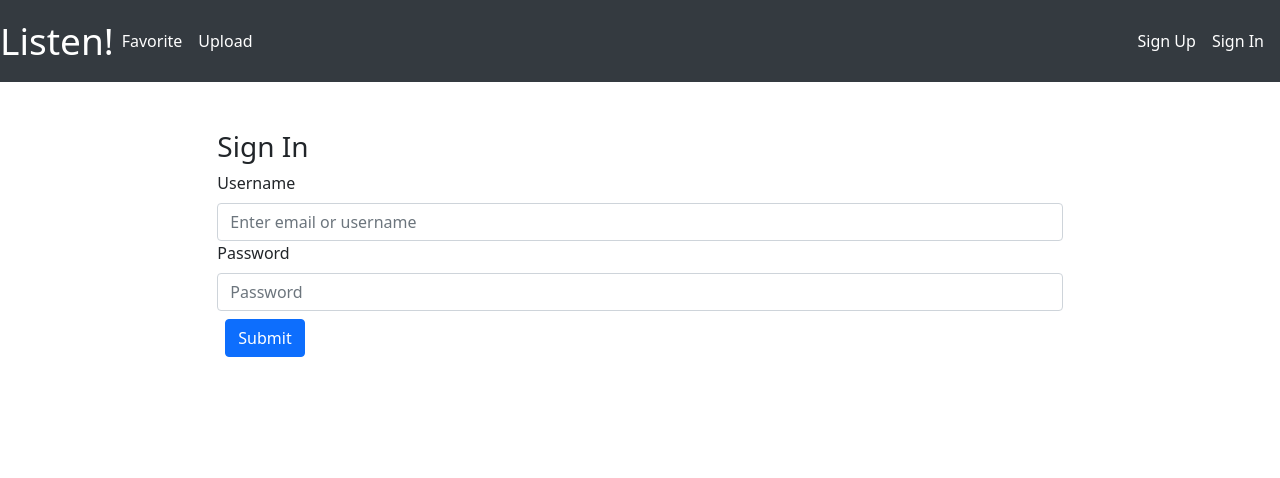
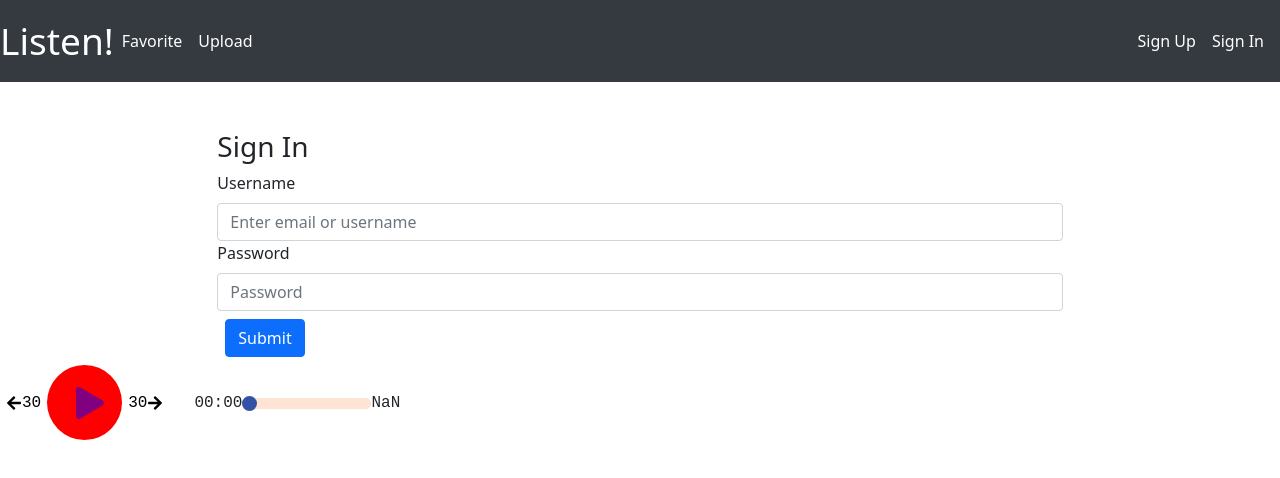
Before and after one commit to RyanCLuis/Listen, a React (Create React App) app: page /sign-in in a window 1280 px wide. Shown: the top 478 px of the page. Built offline with nearby package versions, Linux system fonts and the light colour scheme.

Commit message:
adds audio player and functions

```diff
--- a/package.json
+++ b/package.json
@@ -12,6 +12,7 @@
     "react": "^17.0.2",
     "react-bootstrap": "^2.0.3",
     "react-dom": "^17.0.2",
+    "react-icons": "^5.0.1",
     "react-router-dom": "^6.0.2",
     "react-scripts": "4.0.3",
     "sass": "^1.44.0",
--- /dev/null
+++ b/src/components/AudioPlayer/AudioPlayer.jsx
@@ -0,0 +1,93 @@
+import React, {useState, useRef, useEffect}  from "react"
+import styles from './AudioPlayer.module.css'
+import { FaArrowLeft, FaArrowRight, FaPlay, FaPause } from "react-icons/fa"
+
+
+const AudioPlayer = () => {
+    const [isPlaying, setIsPlaying] = useState(false)
+    const [duration, setDuration] = useState(0)
+    const [currentTime, setCurrentTime] = useState(0)
+
+    const audioPlayer = useRef()
+    const progressBar = useRef()
+    const animationRef = useRef()
+
+    useEffect(() => {
+        const seconds = Math.floor(audioPlayer.current.duration)
+        setDuration(seconds)
+        progressBar.current.max = seconds
+    }, [audioPlayer?.current?.loadedmetadata, audioPlayer?.current?.readyState])
+
+    const calculateTime = (secs) => {
+        const minutes = Math.floor(secs / 60)
+        const returnedMinutes = minutes < 10 ? `0${minutes}` : `${minutes}`
+        const seconds = Math.floor(secs % 60)
+        const returnedSeconds = seconds < 10 ? `0${seconds}` : `${seconds}`
+        return `${returnedMinutes}:${returnedSeconds}`
+    }
+
+    const togglePlayPause = () => {
+        const prevValue = isPlaying
+        setIsPlaying(!prevValue)
+        if (!prevValue) {
+            audioPlayer.current.play()
+            animationRef.current = requestAnimationFrame(whilePlaying)
+        } else {
+            audioPlayer.current.pause()
+            cancelAnimationFrame(animationRef.current)
+        }
+    }
+
+    const whilePlaying = () => {
+        progressBar.current.value = audioPlayer.current.currentTime
+        changePlayerCurrentTime()
+        animationRef.current = requestAnimationFrame(whilePlaying)
+    }
+
+    const changeRange = () => {
+        audioPlayer.current.currentTime = progressBar.current.value
+        changePlayerCurrentTime()
+    }
+
+    const changePlayerCurrentTime = () => {
+        progressBar.current.style.setProperty('--seek-before-width', `${progressBar.current.value / duration * 100}%`)
+        setCurrentTime(progressBar.current.value)
+    }
+
+    const backThirty = () => {
+        progressBar.current.value = Number(progressBar.current.value - 30)
+        changeRange()
+    }
+
+    const forwardThirty = () => {
+        progressBar.current.value = Number(progressBar.current.value + 30)
+        changeRange()
+    }
+
+    return (
+        <div className={styles.audioPlayer}>
+            <audio ref={audioPlayer} src="https://dcs.megaphone.fm/GLT6207580082.mp3?key=fdcaf74486dbe2ede82cfb9874f6285d&request_event_id=49e2fcc9-4827-460b-acc0-d7c0dd375305" preload="metadata"></audio>
+
+
+            <button className={styles.forwardBackward} onClick={backThirty}><FaArrowLeft /> 30</button>
+
+
+            <button onClick={togglePlayPause} className={styles.playPause}>
+                {isPlaying ? <FaPause /> : <FaPlay className={styles.play}/>}
+            </button>
+
+
+            <button className={styles.forwardBackward} onClick={forwardThirty}>30 <FaArrowRight /></button>
+
+            <div className={styles.currentTime}>{calculateTime(currentTime)}</div>
+
+            <div>
+                <input type="range" className={styles.progressBar} defaultValue={0} ref={progressBar} onChange={changeRange}/>
+            </div>
+
+            <div className={styles.duration}>{duration && !isNaN(duration) && calculateTime(duration)}</div>
+        </div>
+    )
+}
+
+export default AudioPlayer
--- /dev/null
+++ b/src/components/AudioPlayer/AudioPlayer.module.css
@@ -0,0 +1,153 @@
+.audioPlayer {
+    --primary: #ff0000;
+    --secondary: #800080;
+    display: flex;
+    align-items: center;
+    width: 700px;
+}
+
+.forwardBackward {
+    background: none;
+    border: none;
+    display: flex;
+    align-items: center;
+    font-family: monospace;
+    font-size: 16px;
+    cursor: pointer;
+}
+
+.forwardBackward:hover {
+    color: var(--primary);
+}
+
+.playPause {
+    background: var(--primary);
+    border: none;
+    border-radius: 50%;
+    width: 75px;
+    height: 75px;
+    font-size: 32px;
+    color: var(--secondary);
+    display: flex;
+    justify-content: center;
+    align-items: center;
+}
+
+.play {
+    position: relative;
+    left: 5px;
+}
+
+.currentTime,
+.duration {
+    font-family: monospace;
+    font-size: 16px;
+}
+
+.currentTime {
+    margin-left: 25px;
+}
+
+.progressBar {
+  --bar-bg: #ffe3d4;
+  --seek-before-width: 0;
+  --seek-before-color: #ffc2a1;
+  --knobby: #3452a5;
+  --selectedKnobby: #26c9c3;
+
+  appearance: none;
+  background: var(--bar-bg);
+  border-radius: 10px;
+  position: relative;
+  width: 100%;
+  height: 11px;
+  outline: none;
+}
+
+  /* Safari */
+.progressBar::-webkit-slider-runnable-track {
+    background: var(--bar-bg);
+    border-radius: 10px;
+    position: relative;
+    width: 100%;
+    height: 11px;
+    outline: none;
+}
+
+/* firefox */
+.progressBar::-moz-range-track {
+    background: var(--bar-bg);
+    border-radius: 10px;
+    position: relative;
+    width: 100%;
+    height: 11px;
+    outline: none;
+}
+
+.progressBar::-moz-focus-outer {
+    border: 0;
+}
+
+/* chrome and safari */
+.progressBar::before {
+    content: '';
+    height: 11px;
+    width: var(--seek-before-width);
+    background-color: var(--seek-before-color);
+    border-top-left-radius: 10px;
+    border-bottom-left-radius: 10px;
+    position: absolute;
+    top: 0;
+    left: 0;
+    z-index: 2;
+    cursor: pointer;
+}
+
+/* firefox */
+.progressBar::-moz-range-progress {
+    background-color: var(--seek-before-color);
+    border-top-left-radius: 10px;
+    border-bottom-left-radius: 10px;
+    height: 11px;
+}
+
+/* chrome and safari */
+.progressBar::-webkit-slider-thumb {
+    -webkit-appearance: none;
+    height: 15px;
+    width: 15px;
+    border-radius: 50%;
+    border: none;
+    background-color: var(--knobby);
+    cursor: pointer;
+    position: relative;
+    margin: -2px 0 0 0;
+    z-index: 3;
+    box-sizing: border-box;
+}
+
+
+/* chrome and safari */
+.progressBar::-webkit-slider-thumb:active {
+    transform: scale(1.2);
+    background-color: var(--selectedKnobby);
+}
+
+/* firefox */
+.progressBar::-moz-range-thumb {
+    height: 15px;
+    width: 15px;
+    border-radius: 50%;
+    border: transparent;
+    background-color: var(--knobby);
+    cursor: pointer;
+    position: relative;
+    z-index: 3;
+    box-sizing: border-box;
+}
+
+/* firefox */
+.progressBar::-moz-range-thumb:active {
+    transform: scale(1.2);
+    background-color: var(--selectedKnobby);
+}
--- a/src/components/Episodes/EpisodeShow.jsx
+++ b/src/components/Episodes/EpisodeShow.jsx
@@ -38,7 +38,6 @@ const EpisodeShow = (props) => {
                 </Card.Body>
                 <Card.Footer>
                     <small> {minutes} mins {seconds} secs </small>
-                    <small> {episode.views} </small>
                     {
                         user && podcast.owner && user._id === podcast.owner._id
                         ?
--- a/src/index.js
+++ b/src/index.js
@@ -4,10 +4,12 @@ import './index.css';
 import App from './App';
 import { BrowserRouter } from 'react-router-dom'
 import 'bootstrap/dist/css/bootstrap.min.css'
+import AudioPlayer from './components/AudioPlayer/AudioPlayer';
 
 ReactDOM.render(
   <BrowserRouter>
     <App />
+    <AudioPlayer />
   </BrowserRouter>,
   document.getElementById('root')
 );
```
Also changed, not shown: src/api/audio.js (added, +14 -0 lines), 1 other file (tests, documents, lock files or other folders).
